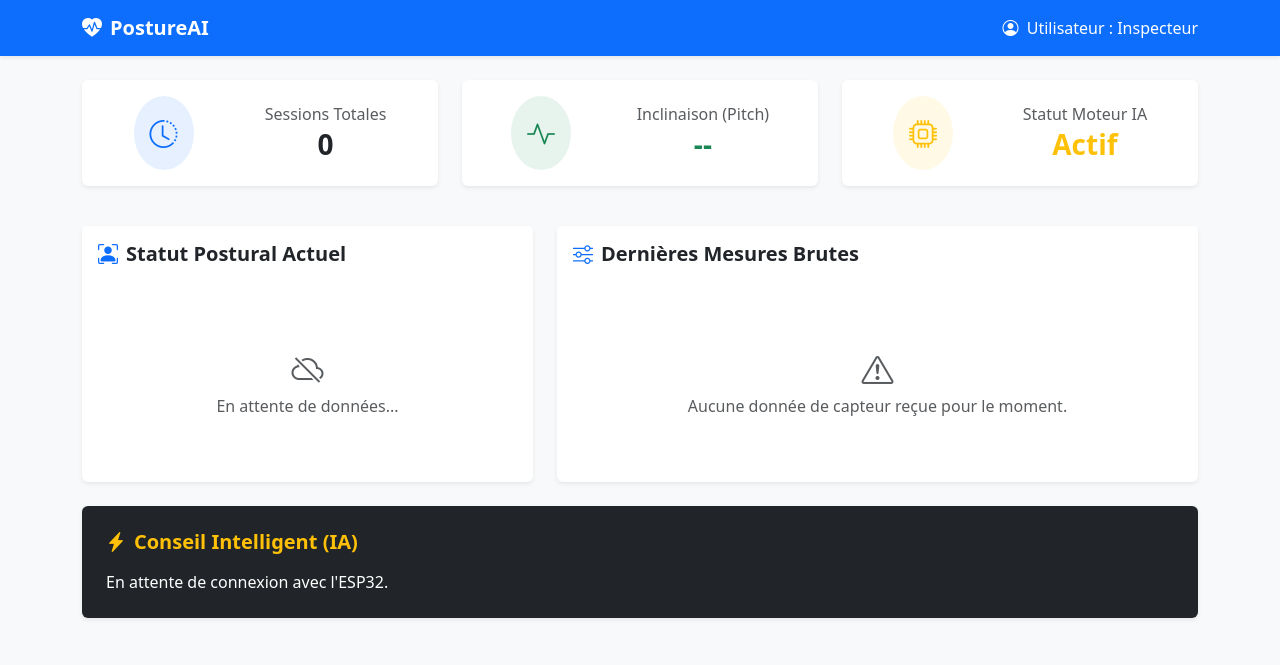
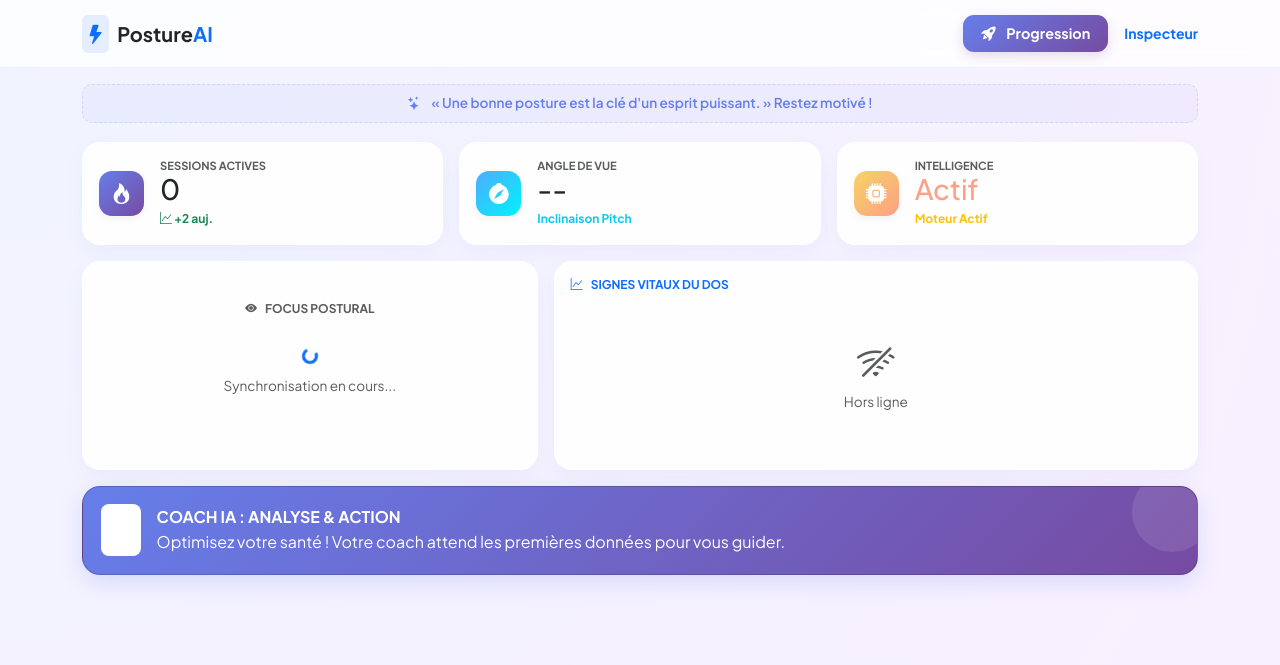
Before and after one commit to Nesrinefezzani23/PostureAI, a Django app: page / in a window 1280 px wide. Shown: the top 665 px of the page. Run offline with Django 5.2, Linux system fonts and the light colour scheme; data that the repository does not hold is empty.

Commit message:
feat(analytics): ajouter la page d'historique avec graphique d'évolution et améliorer l'UI

```diff
--- a/dashboard/templates/dashboard/index.html
+++ b/dashboard/templates/dashboard/index.html
@@ -3,165 +3,283 @@
 <head>
     <meta charset="UTF-8">
     <meta name="viewport" content="width=device-width, initial-scale=1.0">
-    <title>PostureAI - Dashboard</title>
+    <title>PostureAI - Dashboard Énergie</title>
     <link href="https://cdn.jsdelivr.net/npm/bootstrap@5.3.0/dist/css/bootstrap.min.css" rel="stylesheet">
     <link rel="stylesheet" href="https://cdn.jsdelivr.net/npm/bootstrap-icons@1.11.0/font/bootstrap-icons.css">
+    <link href="https://fonts.googleapis.com/css2?family=Plus+Jakarta+Sans:wght@400;500;600;700;800&display=swap" rel="stylesheet">
+    <style>
+        :root {
+            --primary-gradient: linear-gradient(135deg, #667eea 0%, #764ba2 100%);
+            --vibrant-blue: #4facfe;
+            --vibrant-purple: #9733ee;
+            --vibrant-green: #00f2fe;
+            --bg-gradient: radial-gradient(circle at 0% 0%, #f0f4ff 0%, #f9f0ff 100%);
+        }
+
+        body {
+            font-family: 'Plus Jakarta Sans', sans-serif;
+            background: var(--bg-gradient);
+            background-attachment: fixed;
+            color: #1a202c;
+            font-size: 1rem;
+        }
+
+        .navbar-custom {
+            background: rgba(255, 255, 255, 0.8);
+            backdrop-filter: blur(10px);
+            border-bottom: 1px solid rgba(102, 126, 234, 0.1);
+            padding: 0.6rem 0;
+        }
+
+        .glass-card {
+            background: rgba(255, 255, 255, 0.9);
+            border-radius: 18px; /* Slightly reduced */
+            border: 1px solid rgba(255, 255, 255, 0.3);
+            box-shadow: 0 8px 20px rgba(102, 126, 234, 0.06);
+            padding: 1rem !important; /* Reduced from 1.25rem */
+            transition: all 0.3s ease;
+            height: 100%;
+        }
+
+        .btn-history-creative {
+            background: var(--primary-gradient);
+            border: none;
+            color: white;
+            padding: 8px 18px; /* Slightly reduced */
+            border-radius: 11px; /* Slightly reduced */
+            font-weight: 700;
+            font-size: 0.9rem; /* Slightly reduced */
+            transition: all 0.3s ease;
+            box-shadow: 0 4px 12px rgba(118, 75, 162, 0.2);
+            text-decoration: none;
+        }
+
+        .stat-icon {
+            width: 45px; /* Slightly reduced */
+            height: 45px; /* Slightly reduced */
+            border-radius: 13px; /* Slightly reduced */
+            display: flex;
+            align-items: center;
+            justify-content: center;
+            font-size: 1.3rem; /* Slightly reduced */
+            margin-right: 1rem; /* Slightly reduced */
+            box-shadow: 0 3px 8px rgba(0,0,0,0.05);
+        }
+
+        .status-glow {
+            width: 80px; /* Reduced */
+            height: 80px; /* Reduced */
+            border-radius: 50%;
+            display: flex;
+            align-items: center;
+            justify-content: center;
+            font-size: 2.3rem; /* Reduced */
+            margin: 0 auto 0.8rem; /* Reduced */
+            position: relative;
+        }
+
+        .status-vert { color: #fff; background: linear-gradient(135deg, #43e97b 0%, #38f9d7 100%); }
+        .status-orange { color: #fff; background: linear-gradient(135deg, #f6d365 0%, #fda085 100%); }
+        .status-rouge { color: #fff; background: linear-gradient(135deg, #ff0844 0%, #ffb199 100%); }
+
+        .ia-advice-card {
+            background: linear-gradient(135deg, #667eea 0%, #764ba2 100%);
+            color: white;
+            border-radius: 18px; /* Slightly reduced */
+            padding: 1.1rem !important; /* Reduced from 1.3rem */
+            box-shadow: 0 8px 25px rgba(102, 126, 234, 0.2);
+            position: relative;
+            overflow: hidden;
+        }
+
+        .ia-advice-card::after {
+            content: '';
+            position: absolute;
+            top: -15px; right: -15px; /* Slightly reduced */
+            width: 80px; height: 80px; /* Slightly reduced */
+            background: rgba(255,255,255,0.1);
+            border-radius: 50%;
+        }
+
+        .measure-item {
+            padding: 9px 0; /* Reduced from 11px */
+            border-bottom: 1px solid rgba(102, 126, 234, 0.1);
+            font-size: 0.9rem; /* Slightly reduced */
+            color: #4a5568;
+        }
+
+        .badge-score {
+            background: var(--primary-gradient);
+            color: white;
+            padding: 5px 12px; /* Slightly reduced */
+            border-radius: 11px; /* Slightly reduced */
+            font-weight: 800;
+            font-size: 0.85rem; /* Slightly reduced */
+        }
+
+        .motivation-banner {
+            background: rgba(102, 126, 234, 0.05);
+            border-radius: 10px; /* Slightly reduced */
+            padding: 8px 15px; /* Reduced from 10px 18px */
+            margin-bottom: 1.2rem; /* Reduced from 1.5rem */
+            border: 1px dashed rgba(102, 126, 234, 0.2);
+            color: #667eea;
+            font-weight: 600;
+            text-align: center;
+            font-size: 0.85rem; /* Slightly reduced */
+        }
+    </style>
 </head>
-<body class="bg-light">
+<body>
 
-    <nav class="navbar navbar-dark bg-primary shadow-sm mb-4">
+    <nav class="navbar navbar-custom sticky-top mb-3">
         <div class="container">
-            <a class="navbar-brand fw-bold" href="#">
-                <i class="bi bi-heart-pulse-fill me-2"></i>PostureAI
+            <a class="navbar-brand d-flex align-items-center" href="{% url 'home' %}">
+                <div class="bg-primary bg-opacity-10 p-1 rounded-2 me-2">
+                    <i class="bi bi-lightning-fill text-primary" style="font-size: 1.2rem;"></i>
+                </div>
+                <span class="fw-bolder text-dark fs-5">Posture<span class="text-primary">AI</span></span>
             </a>
-            <span class="navbar-text text-white fw-medium">
-                <i class="bi bi-person-circle me-1"></i> Utilisateur : {{ nom_utilisateur|default:"Inspecteur" }}
-            </span>
+            <div class="d-flex align-items-center">
+                <a href="{% url 'historique' %}" class="btn btn-history-creative me-3">
+                    <i class="bi bi-rocket-takeoff-fill me-2"></i> Progression
+                </a>
+                <p class="fw-bold mb-0 small text-primary d-none d-md-block">{{ nom_utilisateur|default:"Inspecteur" }}</p>
+            </div>
         </div>
     </nav>
 
     <div class="container">
-        <div class="row text-center mb-4">
-            <div class="col-md-4 mb-3">
-                <div class="card border-0 shadow-sm bg-white p-3">
-                    <div class="d-flex align-items-center justify-content-around">
-                        <div class="rounded-circle bg-primary bg-opacity-10 p-3 text-primary">
-                            <i class="bi bi-clock-history fs-3"></i>
+        <div class="motivation-banner">
+            <i class="bi bi-stars me-2"></i> « Une bonne posture est la clé d'un esprit puissant. » Restez motivé !
+        </div>
+
+        <div class="row g-3 mb-3">
+            <div class="col-md-4">
+                <div class="card glass-card d-flex flex-row align-items-center">
+                    <div class="stat-icon text-white" style="background: var(--primary-gradient);">
+                        <i class="bi bi-fire"></i>
                     </div>
                     <div>
-                            <h6 class="text-muted mb-1">Sessions Totales</h6>
-                            <h3 class="fw-bold mb-0">{{ total_sessions }}</h3>
+                        <h6 class="text-muted fw-bold small text-uppercase mb-0" style="font-size: 0.7rem;">Sessions Actives</h6>
+                        <h3 class="fw-extrabold mb-0">{{ total_sessions }}</h3>
+                        <p class="mb-0 text-success small fw-bold mt-1" style="font-size: 0.75rem;"><i class="bi bi-graph-up"></i> +2 auj.</p>
+                    </div>
+                </div>
+            </div>
+            <div class="col-md-4">
+                <div class="card glass-card d-flex flex-row align-items-center">
+                    <div class="stat-icon text-white" style="background: linear-gradient(135deg, #4facfe 0%, #00f2fe 100%);">
+                        <i class="bi bi-compass-fill"></i>
+                    </div>
+                    <div>
+                        <h6 class="text-muted fw-bold small text-uppercase mb-0" style="font-size: 0.7rem;">Angle de Vue</h6>
+                        <h3 class="fw-extrabold mb-0">{% if derniere_mesure %}{{ derniere_mesure.pitch }}°{% else %}--{% endif %}</h3>
+                        <p class="mb-0 text-info small fw-bold mt-1" style="font-size: 0.75rem;">Inclinaison Pitch</p>
+                    </div>
+                </div>
+            </div>
+            <div class="col-md-4">
+                <div class="card glass-card d-flex flex-row align-items-center">
+                    <div class="stat-icon text-white" style="background: linear-gradient(135deg, #f6d365 0%, #fda085 100%);">
+                        <i class="bi bi-cpu-fill"></i>
+                    </div>
+                    <div>
+                        <h6 class="text-muted fw-bold small text-uppercase mb-0" style="font-size: 0.7rem;">Intelligence</h6>
+                        <h3 class="fw-extrabold mb-0" style="color: #fda085;">{{ status_ia }}</h3>
+                        <p class="mb-0 text-warning small fw-bold mt-1" style="font-size: 0.75rem;">Moteur Actif</p>
                     </div>
                 </div>
             </div>
         </div>
 
-            <div class="col-md-4 mb-3">
-                <div class="card border-0 shadow-sm bg-white p-3">
-                    <div class="d-flex align-items-center justify-content-around">
-                        <div class="rounded-circle bg-success bg-opacity-10 p-3 text-success">
-                            <i class="bi bi-activity fs-3"></i>
+        <div class="row g-3">
+            <div class="col-lg-5">
+                <div class="card glass-card text-center d-flex flex-column justify-content-center">
+                    <h6 class="fw-bold mb-3 text-muted" style="font-size: 0.75rem;"><i class="bi bi-eye-fill me-2"></i>FOCUS POSTURAL</h6>
+
+                    {% if derniere_analyse %}
+                        <div class="status-glow status-{{ derniere_analyse.statut|lower }}">
+                            <i class="bi
+                                {% if derniere_analyse.statut|lower == 'vert' %}bi-emoji-smile-fill
+                                {% elif derniere_analyse.statut|lower == 'orange' %}bi-emoji-neutral-fill
+                                {% else %}bi-emoji-frown-fill{% endif %}"></i>
                         </div>
-                        <div>
-                            <h6 class="text-muted mb-1">Inclinaison (Pitch)</h6>
-                            <h3 class="fw-bold mb-0 text-success">
-                                {% if derniere_mesure %}{{ derniere_mesure.pitch }}°{% else %}--{% endif %}
-                            </h3>
+
+                        <h4 class="fw-extrabold mb-2
+                            {% if derniere_analyse.statut|lower == 'vert' %}text-success
+                            {% elif derniere_analyse.statut|lower == 'orange' %}text-warning
+                            {% else %}text-danger{% endif %}">
+
+                            {% if derniere_analyse.statut|lower == 'vert' %}EXCELLENT !
+                            {% elif derniere_analyse.statut|lower == 'orange' %}ATTENTION
+                            {% else %}CORRECTION !{% endif %}
+                        </h4>
+                        <div class="mt-2">
+                            <span class="badge-score">{{ derniere_analyse.score_posture }} pts</span>
                         </div>
+                    {% else %}
+                        <div class="py-3">
+                            <div class="spinner-border spinner-border-sm text-primary mb-2"></div>
+                            <p class="text-muted small" style="font-size: 0.85rem;">Synchronisation en cours...</p>
                         </div>
+                    {% endif %}
                 </div>
             </div>
 
-            <div class="col-md-4 mb-3">
-                <div class="card border-0 shadow-sm bg-white p-3">
-                    <div class="d-flex align-items-center justify-content-around">
-                        <div class="rounded-circle bg-warning bg-opacity-10 p-3 text-warning">
-                            <i class="bi bi-cpu fs-3"></i>
+            <div class="col-lg-7">
+                <div class="card glass-card">
+                    <h6 class="fw-bold mb-3 d-flex align-items-center text-primary" style="font-size: 0.75rem;">
+                        <i class="bi bi-graph-up me-2"></i> SIGNES VITAUX DU DOS
+                    </h6>
+
+                    {% if derniere_mesure %}
+                    <div class="measure-list">
+                        <div class="measure-item d-flex justify-content-between align-items-center">
+                            <span class="fw-medium">Cervicales</span>
+                            <span class="badge bg-light text-dark border fs-5">{{ derniere_mesure.flex_cervical }} Ω</span>
                         </div>
-                        <div>
-                            <h6 class="text-muted mb-1">Statut Moteur IA</h6>
-                            <h3 class="fw-bold mb-0 text-warning">{{ status_ia }}</h3>
+                        <div class="measure-item d-flex justify-content-between align-items-center">
+                            <span class="fw-medium">Thoraciques</span>
+                            <span class="badge bg-light text-dark border fs-5">{{ derniere_mesure.flex_thoracique }} Ω</span>
+                        </div>
+                        <div class="measure-item d-flex justify-content-between align-items-center">
+                            <span class="fw-medium">Lombaires</span>
+                            <span class="badge bg-light text-dark border fs-5">{{ derniere_mesure.flex_lombaire }} Ω</span>
+                        </div>
+                        <div class="measure-item d-flex justify-content-between align-items-center border-0">
+                            <span class="fw-medium text-primary">Pression Ischion</span>
+                            <span class="fw-bold text-primary fs-5">{{ derniere_mesure.pression_ischion_g }} <small class="text-muted fs-6">vs</small> {{ derniere_mesure.pression_ischion_d }}</span>
                         </div>
                     </div>
+                    <div class="text-end mt-2">
+                        <span class="text-muted fw-bold" style="font-size: 0.75rem;"><i class="bi bi-clock-history me-1"></i> {{ derniere_mesure.timestamp|date:"H:i" }}</span>
                     </div>
-            </div>
-        </div>
-
-        <div class="row">
-            <div class="col-md-5 mb-4">
-                <div class="card border-0 shadow-sm h-100">
-                    <div class="card-header bg-white border-0 py-3">
-                        <h5 class="card-title fw-bold text-dark mb-0">
-                            <i class="bi bi-person-bounding-box me-2 text-primary"></i>Statut Postural Actuel
-                        </h5>
-                    </div>
-                    <div class="card-body text-center d-flex flex-column justify-content-center">
-                        {% if derniere_analyse %}
-                            <div class="display-1 mb-3
-                                {% if derniere_analyse.statut == 'vert' %}text-success
-                                {% elif derniere_analyse.statut == 'orange' %}text-warning
-                                {% else %}text-danger{% endif %}">
-
-                                <i class="bi
-                                    {% if derniere_analyse.statut == 'vert' %}bi-check-circle-fill
-                                    {% elif derniere_analyse.statut == 'orange' %}bi-exclamation-circle-fill
-                                    {% else %}bi-x-circle-fill{% endif %}"></i>
-                            </div>
-
-                            <h4 class="fw-bold
-                                {% if derniere_analyse.statut == 'vert' %}text-success
-                                {% elif derniere_analyse.statut == 'orange' %}text-warning
-                                {% else %}text-danger{% endif %}">
-
-                                {% if derniere_analyse.statut == 'vert' %}Bonne Posture
-                                {% elif derniere_analyse.statut == 'orange' %}Posture Moyenne
-                                {% else %}Mauvaise Posture{% endif %}
-                            </h4>
-
-                            <p class="text-muted px-4 mb-0">Score actuel : <strong>{{ derniere_analyse.score_posture }}/100</strong></p>
                     {% else %}
-                            <div class="text-muted py-5">
-                                <i class="bi bi-cloud-slash fs-2 mb-2"></i>
-                                <p class="mb-0">En attente de données...</p>
+                    <div class="text-center py-4">
+                        <i class="bi bi-wifi-off fs-1 text-muted mb-2"></i>
+                        <p class="text-muted small" style="font-size: 0.85rem;">Hors ligne</p>
                     </div>
                     {% endif %}
                 </div>
             </div>
         </div>
 
-            <div class="col-md-7 mb-4">
-                <div class="card border-0 shadow-sm h-100">
-                    <div class="card-header bg-white border-0 py-3">
-                        <h5 class="card-title fw-bold text-dark mb-0"><i class="bi bi-sliders me-2 text-primary"></i>Dernières Mesures Brutes</h5>
-                    </div>
-                    <div class="card-body">
-                        {% if derniere_mesure %}
-                        <ul class="list-group list-group-flush">
-                            <li class="list-group-item d-flex justify-content-between align-items-center px-0">
-                                <span><i class="bi bi-chevron-contract me-2 text-secondary"></i>Flexion Cervicale</span>
-                                <span class="badge bg-secondary rounded-pill">{{ derniere_mesure.flex_cervical }} Ω</span>
-                            </li>
-                            <li class="list-group-item d-flex justify-content-between align-items-center px-0">
-                                <span><i class="bi bi-chevron-contract me-2 text-secondary"></i>Flexion Thoracique</span>
-                                <span class="badge bg-secondary rounded-pill">{{ derniere_mesure.flex_thoracique }} Ω</span>
-                            </li>
-                            <li class="list-group-item d-flex justify-content-between align-items-center px-0">
-                                <span><i class="bi bi-chevron-contract me-2 text-secondary"></i>Flexion Lombaire</span>
-                                <span class="badge bg-secondary rounded-pill">{{ derniere_mesure.flex_lombaire }} Ω</span>
-                            </li>
-                            <li class="list-group-item d-flex justify-content-between align-items-center px-0">
-                                <span><i class="bi bi-grid-3x3-gap me-2 text-secondary"></i>Pression Ischion (G / D)</span>
-                                <span class="fw-semibold">{{ derniere_mesure.pression_ischion_g }} / {{ derniere_mesure.pression_ischion_d }}</span>
-                            </li>
-                        </ul>
-                        <div class="text-end mt-3">
-                            <small class="text-muted">Mis à jour le : {{ derniere_mesure.timestamp|date:"H:i:s" }}</small>
-                        </div>
-                        {% else %}
-                        <div class="text-center text-muted py-5">
-                            <i class="bi bi-exclamation-triangle fs-2 mb-2"></i>
-                            <p class="mb-0">Aucune donnée de capteur reçue pour le moment.</p>
-                        </div>
-                        {% endif %}
-                    </div>
-                </div>
-            </div>
-        </div>
-
-        <div class="row mb-5">
+        <div class="row mt-3">
             <div class="col-12">
-                <div class="card border-0 shadow-sm bg-dark text-white">
-                    <div class="card-body p-4">
-                        <h5 class="fw-bold text-warning mb-3">
-                            <i class="bi bi-lightning-charge-fill me-2"></i>Conseil Intelligent (IA)
-                        </h5>
-                        <p class="mb-0 lh-base">
+                <div class="card ia-advice-card">
+                    <div class="d-flex align-items-center">
+                        <div class="bg-white bg-opacity-20 p-2 rounded-3 me-3"><i class="bi bi-lightning-charge-fill text-white fs-4"></i></div>
+                        <div>
+                            <h6 class="fw-bold text-white mb-1">COACH IA : ANALYSE & ACTION</h6>
+                            <p class="mb-0 fs-6 opacity-90 lh-base" style="font-size: 0.9rem;">
                                 {% if derniere_analyse %}
                                     {{ derniere_analyse.recommandation }}
                                 {% else %}
-                                En attente de connexion avec l'ESP32.
+                                    Optimisez votre santé ! Votre coach attend les premières données pour vous guider.
                                 {% endif %}
                             </p>
+                        </div>
                     </div>
                 </div>
             </div>
--- a/dashboard/urls.py
+++ b/dashboard/urls.py
@@ -3,5 +3,6 @@ from . import views
 
 urlpatterns = [
     path('', views.home, name='home'),
+    path('historique/', views.historique, name='historique'),
     path('api/data/', views.receive_data, name='receive_data'),
 ]
--- a/dashboard/views.py
+++ b/dashboard/views.py
@@ -5,6 +5,9 @@ from rest_framework.decorators import api_view
 from rest_framework.response import Response
 from .serializers import RawMeasureSerializer
 from .ai_engine import analyze_posture_data
+from django.utils import timezone
+from datetime import timedelta
+from django.db.models import Avg
 
 def home(request):
     """
@@ -60,3 +63,41 @@ def receive_data(request):
         return Response({"status": "success"}, status=status.HTTP_201_CREATED)
 
     return Response(serializer.errors, status=status.HTTP_400_BAD_REQUEST)
+
+def historique(request):
+    """
+    Vue pour l'historique compact avec graphique hebdomadaire.
+    """
+    aujourdhui = timezone.now().date()
+    # Création propre de la liste des 7 derniers jours (du plus vieux au plus récent)
+    derniers_7_jours = [aujourdhui - timedelta(days=i) for i in range(6, -1, -1)]
+
+    labels_jours = []
+    scores_jours = []
+
+    # Boucle corrigée pour itérer sur la liste des jours
+    for jour in derniers_7_jours:
+        # Formatage de l'étiquette (ex: "05 mai")
+        labels_jours.append(jour.strftime('%d %b'))
+
+        # Calcul de la moyenne pour ce jour précis
+        stat_du_jour = PosturalAnalysis.objects.filter(
+            timestamp_analyse__date=jour
+        ).aggregate(moyenne_score=Avg('score_posture'))
+
+        score_moyen = stat_du_jour['moyenne_score']
+        # On ajoute le score arrondi ou 0 si pas de données pour tracer la ligne
+        if score_moyen is not None:
+            scores_jours.append(round(score_moyen, 1))
+        else:
+            scores_jours.append(0)
+
+    # Récupération compacte des dernières analyses pour le tableau
+    dernieres_analyses = PosturalAnalysis.objects.order_by('-timestamp_analyse')[:5]
+
+    context = {
+        'labels_jours': labels_jours,
+        'scores_jours': scores_jours,
+        'dernieres_analyses': dernieres_analyses,
+    }
+    return render(request, 'dashboard/historique.html', context)
```
Also changed, not shown: dashboard/templates/dashboard/historique.html (added, +265 -0 lines). Lines whose indentation alone changed are shown as unchanged.
